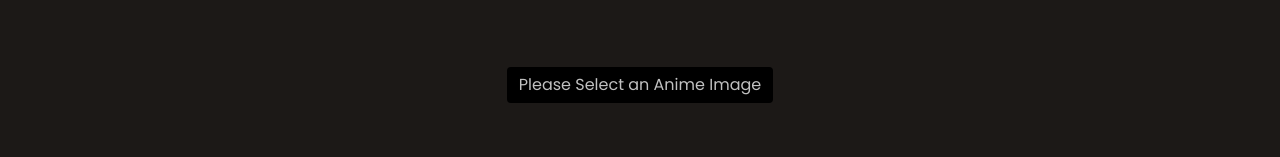
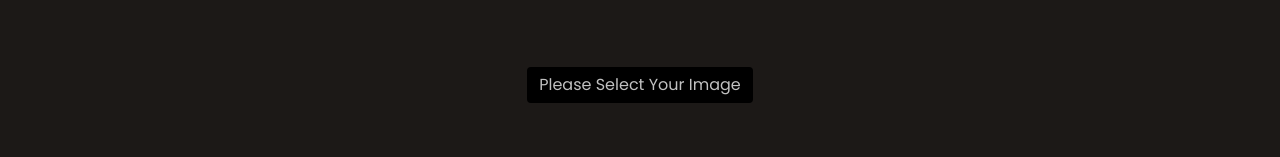
Before and after one commit to ISY5001/AnimeRecommendation_frontend, a Vue app: page /unv in a window 1280 px wide. Shown: the part 257-414 px from the top of the page. Built offline with nearby package versions, Linux system fonts and the light colour scheme.

Commit message:
changed a word

```diff
--- a/src/views/Aniverse.vue
+++ b/src/views/Aniverse.vue
@@ -49,7 +49,7 @@ export default {
     return {
       selectedFile: null,
       imageUrl: '',
-      buttonText: 'Please Select an Anime Image'
+      buttonText: 'Please Select Your Image'
     };
   },
   methods: {
```
